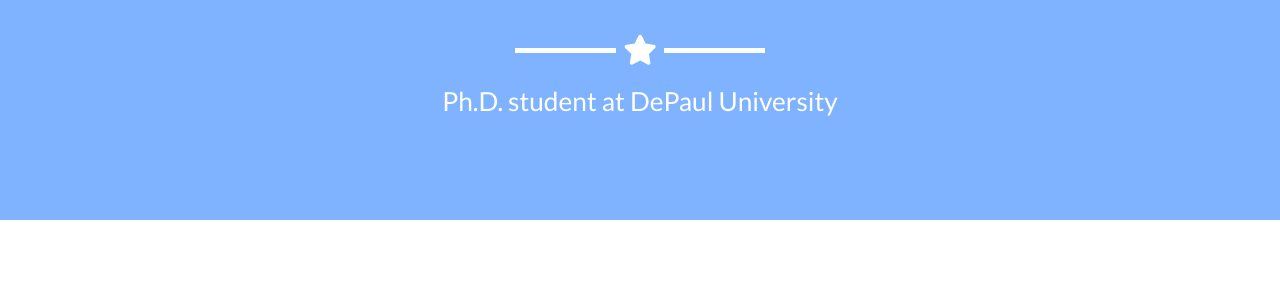
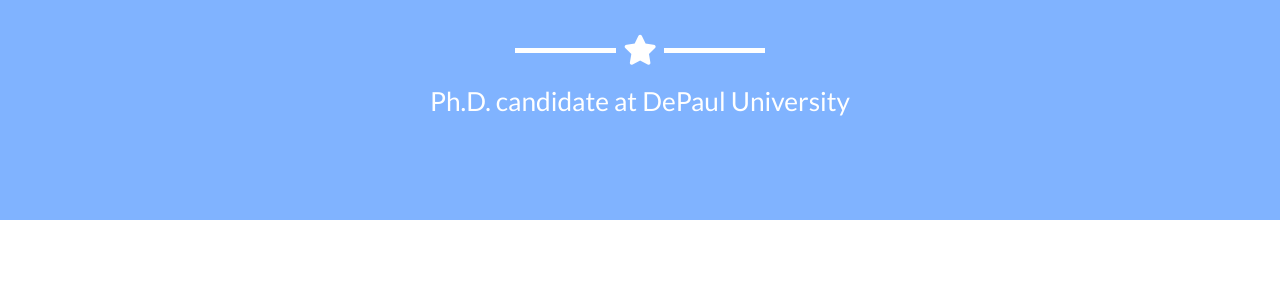
Before and after one commit to nakasan617/nakasan617.github.io, a Jekyll site: the page built from docs/_posts/2014-07-16-project-3.markdown, in a window 1280 px wide and 900 px high, scrolled down 524 px. Shown: the part 175-456 px from the top of the window. Built offline with Jekyll 4.4.1, drawn with Linux system fonts in a browser that asks for light colours.

Commit message:
changed some wording

```diff
--- a/docs/_config.yml
+++ b/docs/_config.yml
@@ -4,7 +4,7 @@ email: yutanak6@gmail.com
 # url: https://github.com/jeromelachaud/freelancer-theme
 description: "I'd like to solve problems of the world today."
 keywords: "Computer Systems, Graph Theory"
-skills: "Ph.D. student at DePaul University"
+skills: "Ph.D. candidate at DePaul University"
 meta_author: Nakamura Yuta
 
 # Google webmaster tools
```
